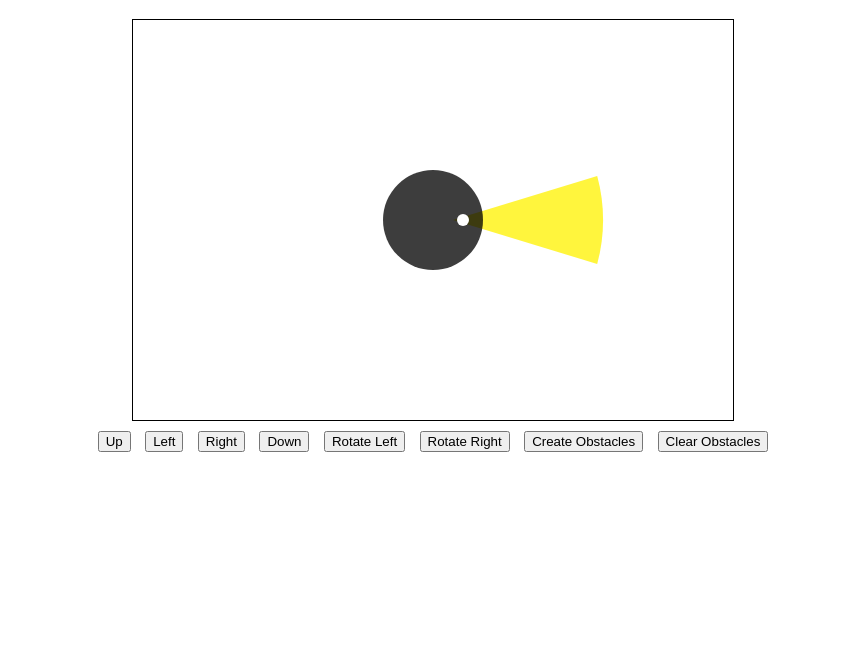
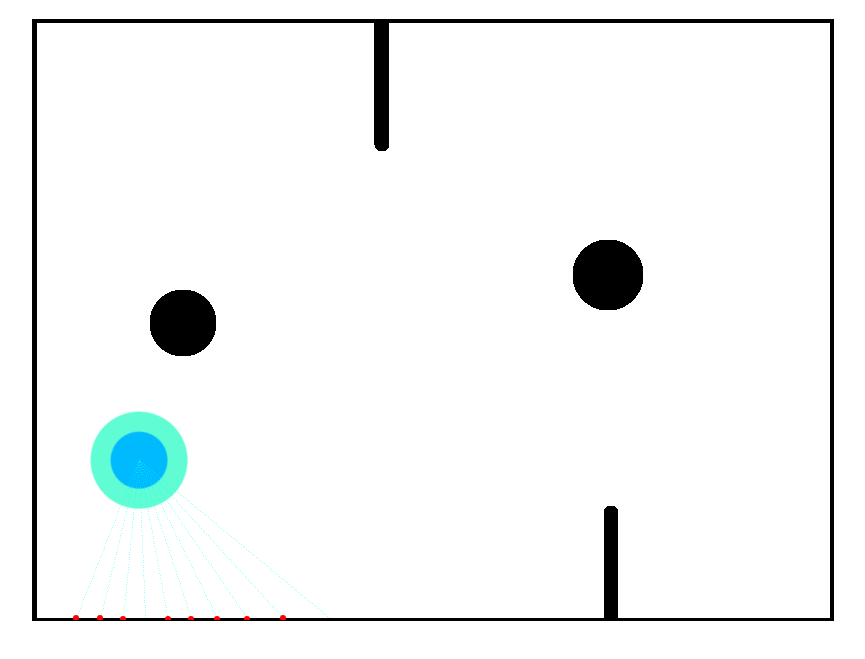
Before and after one commit to imkuromi/simulator-robot, a website with bundled scripts: page index.html in a window 1280 px wide. Shown: the part 61-720 px from the top of the page, without its empty margins (207-1072 px from the left). Built offline with nearby package versions, Linux system fonts and the light colour scheme.

Commit message:
avoidance robot system

```diff
--- a/index.html
+++ b/index.html
@@ -28,13 +28,14 @@
             margin: 0 5px;
         }
     </style>
-    <script src="dist/main.js"></script>
 </head>
 
 <body>
     <h1>Simulator Robot System</h1>
-    <canvas id="simulator" width="600" height="400"></canvas>
-    <div class="controls">
+    <canvas id="simulator"></canvas>
+    <script type="module" src="dist/main.js"></script>
+
+    <!-- <div class="controls">
         <button id="moveUp">Up</button>
         <button id="moveLeft">Left</button>
         <button id="moveRight">Right</button>
@@ -43,8 +44,7 @@
         <button id="rotateRight">Rotate Right</button>
         <button id="createObstacles">Create Obstacles</button>
         <button id="clearObstacles">Clear Obstacles</button>
-    </div>
-    <!-- Removed the script block at the bottom of the body -->
+    </div> -->
 </body>
 
 </html>
--- a/src/main.ts
+++ b/src/main.ts
@@ -1,128 +1,66 @@
-document.addEventListener('DOMContentLoaded', () => {
-    let canvas = document.getElementById('simulator') as HTMLCanvasElement;
-    let ctx = canvas.getContext('2d')!;
-    let moveUpBtn = document.getElementById('moveUp') as HTMLButtonElement
-    let moveDownBtn = document.getElementById('moveDown') as HTMLButtonElement
-    let moveLeftBtn = document.getElementById('moveLeft') as HTMLButtonElement
-    let moveRightBtn = document.getElementById('moveRight') as HTMLButtonElement
-    let rotateLeftBtn = document.getElementById('rotateLeft') as HTMLButtonElement
-    let rotateRightBtn = document.getElementById('rotateRight') as HTMLButtonElement
-    let createObstaclesBtn = document.getElementById('createObstacles') as HTMLButtonElement
-    let clearObstaclesBtn = document.getElementById('clearObstacles') as HTMLButtonElement
-    let obstacles: { x: number, y: number, width: number, height: number }[] = [];
-    let robot = {
-        x: canvas.width / 2,
-        y: canvas.height / 2,
-        // x: 50,
-        // y: 50,
-        size: 50,
-        speed: 5,
-        sensorRange: 150,
-        fov: Math.PI / 6, // 30 degrees
-        direction: 0,
-    };
-    let moveUp = () => {
-        robot.y -= robot.speed;
-        update();
+import { Robot, Ultrasonic } from "./robot.js";
+
+window.addEventListener("DOMContentLoaded", () => {
+    const canvas = document.getElementById("simulator") as HTMLCanvasElement;
+
+    const ctx = canvas.getContext("2d", { willReadFrequently: true })!;
+    const MAP_DIMENSIONS: [number, number] = [800, 600];
+    canvas.width = MAP_DIMENSIONS[0];
+    canvas.height = MAP_DIMENSIONS[1];
+
+
+    const mapImage = new Image();
+    mapImage.src = "images/map.png";
+
+
+    const robotImage = new Image();
+    robotImage.src = "images/robot_cir.png";
+
+    const start: [number, number] = [100, 300];
+    const robot = new Robot(start, 0.01 * 3779.52);
+    const sensorRange: [number, number] = [250, (40 * Math.PI) / 180];
+    const ultrasonic = new Ultrasonic(sensorRange, canvas);
+
+    let lastTime = performance.now();
+
+    function drawRobot(x: number, y: number, heading: number) {
+        ctx.save();
+        ctx.translate(x, y);
+        ctx.rotate(heading);
+        ctx.drawImage(robotImage, -robotImage.width / 2, -robotImage.height / 2);
+        ctx.restore();
     }
-    let moveDown = () => {
-        robot.y += robot.speed;
-        update();
-    }
-    let moveLeft = () => {
-        robot.x -= robot.speed;
-        update();
-    }
-    let moveRight = () => {
-        robot.x += robot.speed;
-        update();
-    }
-    let rotateLeft = () => {
-        robot.direction -= Math.PI / 90;
-        update();
-    } // 2 degrees
-    let rotateRight = () => {
-        robot.direction += Math.PI / 90;
-        update();
-    } // 2 degrees
-    let createObstacles = () => {
-        let max = 5;
-        let obstacle = {
-            // x: Math.random() * canvas.width,
-            // y: Math.random() * canvas.height,
-            x: 250,
-            y: 270,
-            // width: Math.random() * 50 + 10, // Random width between 10 and 60
-            // height: Math.random() * 50 + 10, // Random height between 10 and 60
-            width: 100,
-            height: 50,
-        };
-        if (obstacles.length < max) {
-            obstacles.push(obstacle);
-        }
-        update();
-    }
-    let clearObstacles = () => {
-        obstacles = [];
-        update();
-    }
-    let drawObstacles = () => {
-        for (let obstacle of obstacles) {
-            ctx.fillStyle = "rgba(0, 0, 255, 0.5)";
-            ctx.fillRect(obstacle.x, obstacle.y, obstacle.width, obstacle.height);
-            ctx.strokeStyle = "rgba(0, 0, 255, 1)";
-            ctx.strokeRect(obstacle.x, obstacle.y, obstacle.width, obstacle.height);
+
+    function drawSensorData(pointCloud: [number, number][]) {
+        for (const [x, y] of pointCloud) {
+            ctx.beginPath();
+            ctx.arc(x, y, 3, 0, Math.PI * 2);
+            ctx.fillStyle = 'red';
+            ctx.fill();
         }
     }
-    let drawRobot = () => {
-        // Draw sensor FOV as a filled arc and robot body, rotating with robot direction
-        ctx.save();
-        ctx.translate(robot.x, robot.y);
-        ctx.rotate(robot.direction);
 
-        ctx.beginPath();
-        ctx.moveTo(20, 0);
-        ctx.arc(
-            0,
-            0,
-            robot.sensorRange + 20,
-            -robot.fov / 2,
-            robot.fov / 2
-        );
-        ctx.closePath();
-        ctx.fillStyle = "rgba(255, 242, 0, 0.76)";
-        ctx.fill();
+    function loop(timestamp: number) {
+        const dt = (timestamp - lastTime) / 1000;
+        lastTime = timestamp;
 
-        // Draw robot body
-        ctx.beginPath();
-        ctx.arc(0, 0, robot.size, 0, Math.PI * 2);
-        ctx.fillStyle = "rgba(0, 0, 0, 0.76)";
-        ctx.fill();
+        ctx.clearRect(0, 0, canvas.width, canvas.height);
+        ctx.drawImage(mapImage, 0, 0);
 
-        // Draw eye to indicate front
-        ctx.beginPath();
-        ctx.arc(robot.size * 0.6, 0, 6, 0, Math.PI * 2);
-        ctx.fillStyle = "white";
-        ctx.fill();
+        robot.kinematics(dt);
+        drawRobot(robot.x, robot.y, robot.heading);
 
-        ctx.restore();
+        const pointCloud = ultrasonic.senseObstacles(robot.x, robot.y, robot.heading);
+        robot.avoidObstacles(pointCloud, dt);
+        drawSensorData(pointCloud);
+
+        requestAnimationFrame(loop);
     }
-    let update = () => {
-        ctx.clearRect(0, 0, canvas.width, canvas.height);
-        drawObstacles();
-        drawRobot();
-    }
-    if (!canvas || !ctx) {
-        console.error("Canvas or context not found.");
-        return;
-    }
-    update(); // Initial draw when the page loads
-    moveUpBtn.addEventListener('click', moveUp);
-    moveDownBtn.addEventListener('click', moveDown);
-    moveLeftBtn.addEventListener('click', moveLeft);
-    moveRightBtn.addEventListener('click', moveRight);
-    rotateLeftBtn.addEventListener('click', rotateLeft);
-    rotateRightBtn.addEventListener('click', rotateRight);
-    createObstaclesBtn.addEventListener('click', createObstacles);
-    clearObstaclesBtn.addEventListener('click', clearObstacles);
+
+
+    mapImage.onload = () => {
+        robotImage.onload = () => {
+            requestAnimationFrame(loop);
+        };
+    };
 });
--- /dev/null
+++ b/src/robot.ts
@@ -0,0 +1,118 @@
+let distance = (p1: [number, number], p2: [number, number]): number => {
+    const dx = p1[0] - p2[0];
+    const dy = p1[1] - p2[1];
+    return Math.sqrt(dx * dx + dy * dy);
+}
+
+export class Robot {
+    m2p = 3779.52;
+    w: number;
+    x: number;
+    y: number;
+    heading = 0;
+    vl: number;
+    vr: number;
+    maxspeed: number;
+    minspeed: number;
+    min_obs_dist = 100;
+    count_down = 5;
+
+    constructor(startpos: [number, number], width: number) {
+        this.w = width;
+        this.x = startpos[0];
+        this.y = startpos[1];
+        this.vl = 0.01 * this.m2p;
+        this.vr = 0.01 * this.m2p;
+        this.maxspeed = 0.02 * this.m2p;
+        this.minspeed = 0.01 * this.m2p;
+    }
+
+    avoidObstacles(pointCloud: [number, number][], dt: number) {
+        let closestObs: [number, number] | null = null;
+        let dist = Infinity;
+
+        if (pointCloud.length > 1) {
+            for (const point of pointCloud) {
+                const d = distance([this.x, this.y], point);
+                if (d < dist) {
+                    dist = d;
+                    closestObs = point;
+                }
+            }
+            if (closestObs && dist < this.min_obs_dist && this.count_down > 0) {
+                this.count_down -= dt;
+                this.moveBackward();
+            } else {
+                this.count_down = 5;
+                this.moveForward();
+            }
+        }
+    }
+
+    moveForward() {
+        this.vr = this.minspeed;
+        this.vl = this.minspeed;
+    }
+
+    moveBackward() {
+        this.vr = -this.minspeed;
+        this.vl = -this.minspeed / 2;
+    }
+
+    kinematics(dt: number) {
+        this.x += ((this.vl + this.vr) / 2) * Math.cos(this.heading) * dt;
+        this.y -= ((this.vl + this.vr) / 2) * Math.sin(this.heading) * dt;
+        this.heading += (this.vr - this.vl) / this.w * dt;
+
+        if (Math.abs(this.heading) > 2 * Math.PI) this.heading = 0;
+
+        this.vr = Math.max(Math.min(this.maxspeed, this.vr), this.minspeed);
+        this.vl = Math.max(Math.min(this.maxspeed, this.vl), this.minspeed);
+    }
+}
+
+export class Ultrasonic {
+    sensor_range: [number, number];
+    canvas: HTMLCanvasElement;
+    ctx: CanvasRenderingContext2D;
+    mapWidth: number;
+    mapHeight: number;
+
+    constructor(sensor_range: [number, number], canvas: HTMLCanvasElement) {
+        this.sensor_range = sensor_range;
+        this.canvas = canvas;
+        this.ctx = canvas.getContext("2d")!;
+        this.mapWidth = canvas.width;
+        this.mapHeight = canvas.height;
+    }
+
+    senseObstacles(x1: number, y1: number, heading: number): [number, number][] {
+        const obstacles: [number, number][] = [];
+        const start_angle = heading - this.sensor_range[1];
+        const finish_angle = heading + this.sensor_range[1];
+
+        for (let i = 0; i < 10; i++) {
+            const angle = start_angle + (i * (finish_angle - start_angle)) / 10;
+            const x2 = x1 + this.sensor_range[0] * Math.cos(angle);
+            const y2 = y1 - this.sensor_range[0] * Math.sin(angle);
+
+            for (let j = 0; j < 100; j++) {
+                const u = j / 100;
+                const x = Math.floor(x2 * u + x1 * (1 - u));
+                const y = Math.floor(y2 * u + y1 * (1 - u));
+
+                if (x > 0 && y > 0 && x < this.mapWidth && y < this.mapHeight) {
+                    const imageData = this.ctx.getImageData(x, y, 1, 1).data;
+                    this.ctx.fillStyle = "rgba(0,255,255,0.4)";
+                    this.ctx.fillRect(x, y, 1, 1);
+
+                    if (imageData[0] === 0 && imageData[1] === 0 && imageData[2] === 0) {
+                        obstacles.push([x, y]);
+                        break;
+                    }
+                }
+            }
+        }
+        return obstacles;
+    }
+}
```
Also changed, not shown: dist/main.js, dist/robot.js (added), images/map.png (added), images/map1.png (added), images/obstacles_map.png (added), images/robot.png (added), images/robot_cir.png (added), 1 other file.
